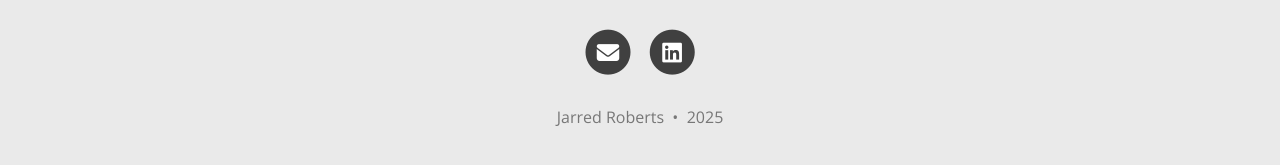
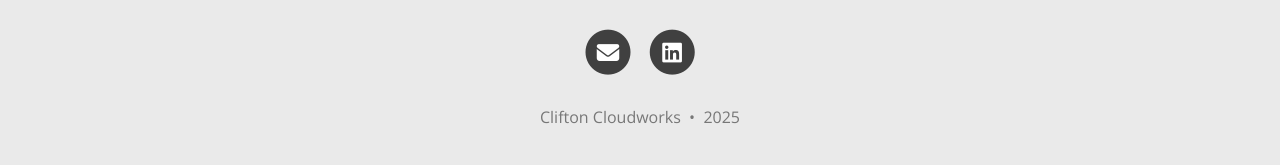
Before and after one commit to ChilledEther/business-site, a Jekyll site: the page built from pages/aboutme.md, in a window 1280 px wide and 1235 px high. Shown: the part 1056-1221 px from the top of the window. Built offline with Jekyll 4.4.1, drawn with Linux system fonts in a browser that asks for light colours.

Commit message:
chore: update author

```diff
--- a/_config.yml
+++ b/_config.yml
@@ -13,7 +13,7 @@
 title: Clifton Cloudworks
 
 # Your name to show in the footer
-author: Jarred Roberts
+author: Clifton Cloudworks
 
 ###############################################
 # --- List of links in the navigation bar --- #
```
